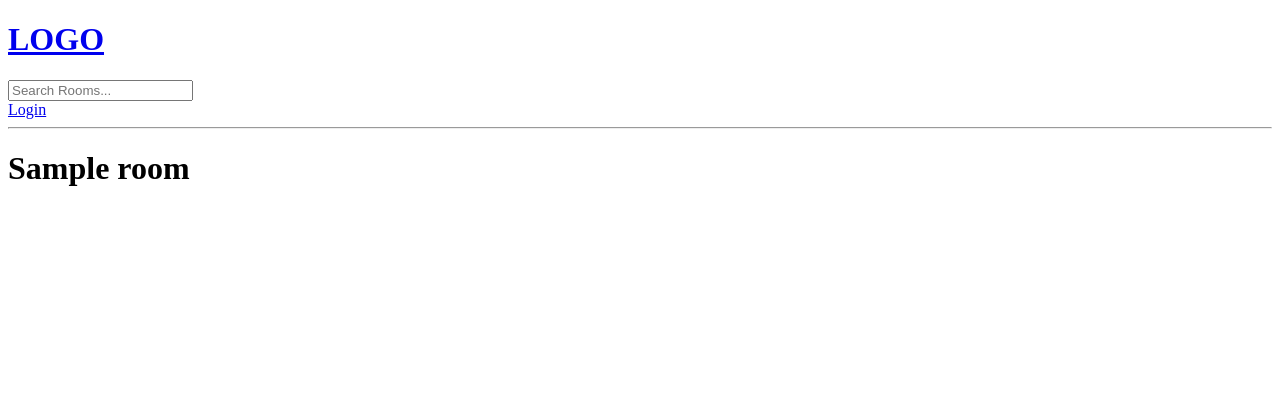
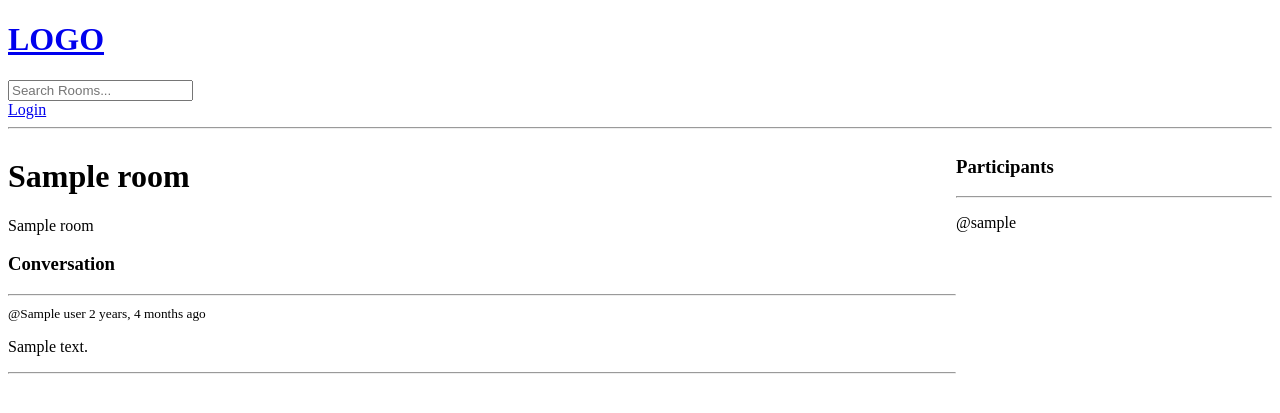
Before and after one commit to sumedhw/studybud, a Django app: template base/templates/base/room.html in a window 1280 px wide. Shown: the top 413 px of the page. Run offline with Django 4.2, Linux system fonts and the light colour scheme; the template is opened without the code that fills it: most values are stand-ins (such as "Sample title", 1, 10 or a date in 2020).

Commit message:
room comments functionality added

```diff
--- a/base/models.py
+++ b/base/models.py
@@ -9,13 +9,12 @@ class Topic(models.Model):
     def __str__(self) -> str:
         return self.name
 
-
 class Room(models.Model):
     host = models.ForeignKey(User, on_delete=models.SET_NULL, null=True)
     topic = models.ForeignKey(Topic, on_delete=models.SET_NULL, null=True)
     name = models.CharField(max_length=200)
     description = models.TextField(null=True, blank=True)
-    # participants
+    participants = models.ManyToManyField(User, related_name='participants', blank=True)
     updated = models.DateTimeField(auto_now=True)
     created = models.DateTimeField(auto_now_add=True)
 
--- a/base/templates/base/room.html
+++ b/base/templates/base/room.html
@@ -2,5 +2,65 @@
 
 
 {% block content %}
-    <h1> {{room.name}} </h1
+
+<style>
+    .room-container {
+        display: grid;
+        grid-template-columns: 3fr 1fr;
+    }
+</style>
+
+<div class="room-container">
+
+    <div>
+        <h1> {{room.name}} </h1>
+
+        <p> {{room.name}} </p>
+
+        <div class="comment-wrapper">
+            <h3>Conversation</h3>
+            <hr>
+
+            {% for message in room_messages %}
+            <div>
+                {% if request.user == message.user %}
+                    <a href="{% url 'delete-message' message.id %}"> Delete </a>
+                {% endif %}
+                <small>@{{message.user}} {{ message.created|timesince }} ago</small>
+                <p> {{message.body}} </p>
+                <hr>
+
+
+
+            </div>
+            {% endfor %}
+        </div>
+
+        {% if request.user.is_authenticated %}
+            <div class="comment-form">
+                <form method="POST" action="">
+                    {% csrf_token %}
+
+                    <input type="text" name="body" placeholder="Write your message here ..." />
+
+                </form>
+            </div>
+        {% endif %}
+
+    </div>
+
+    <div>
+        <h3> Participants </h3>
+        <hr>
+
+        {% for user in participants %}
+        <div>
+            <p> @{{user.username}} </p>
+        </div>
+        {% endfor %}
+
+    </div>
+
+</div>
+
 {% endblock content %}
--- a/base/urls.py
+++ b/base/urls.py
@@ -11,5 +11,7 @@ urlpatterns = [
 
     path('create-room/', views.createRoom, name="create-room"),
     path('update-room/<str:pk>', views.updateRoom, name="update-room"),
-    path('delete-room/<str:pk>', views.deleteRoom, name="delete-room")
+    path('delete-room/<str:pk>', views.deleteRoom, name="delete-room"),
+
+    path('delete-message/<str:pk>', views.deleteMessage, name="delete-message")
 ]
```
Also changed, not shown: base/views.py (+28 -2 lines), base/migrations/0003_alter_room_options_room_participants.py (added), db.sqlite3.
